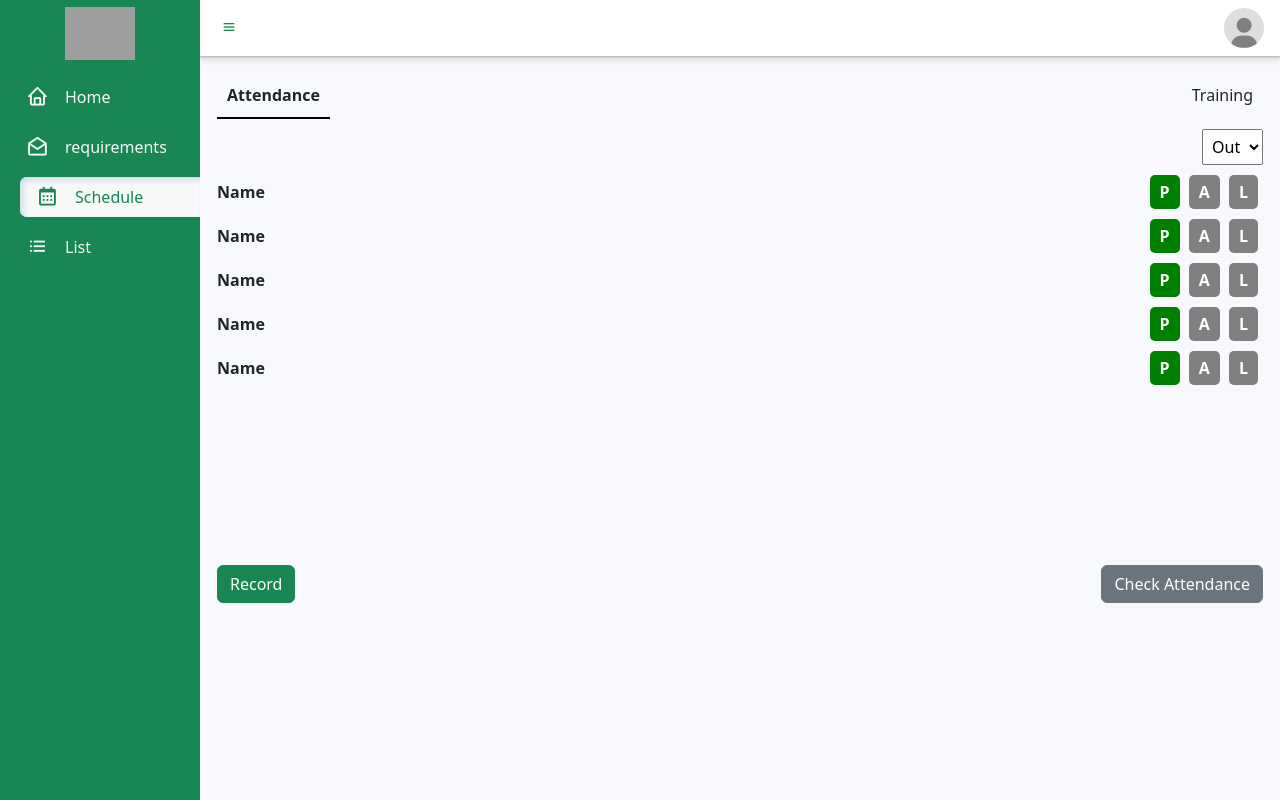
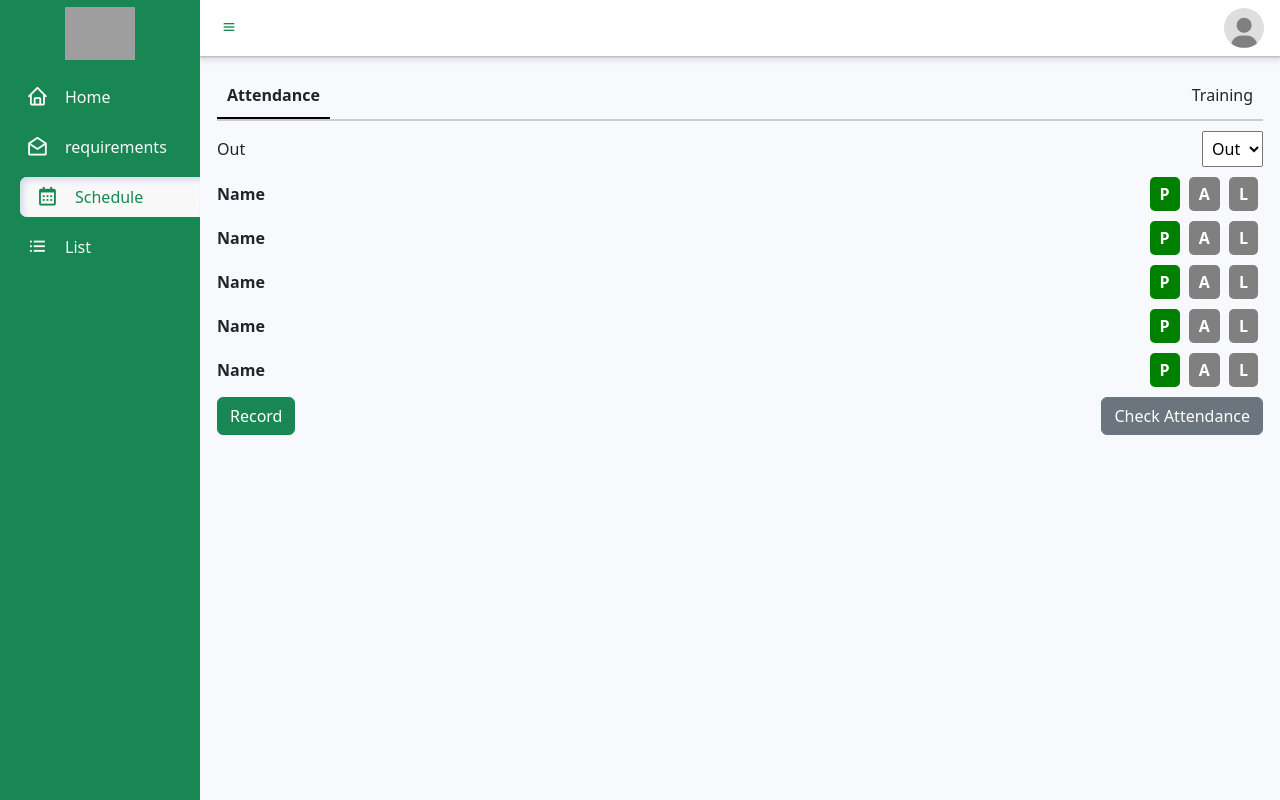
Before and after one commit to Arroyojustin/Jaguars, a PHP site: page /Coach/coach.php in a window 1280 px wide, after a click on "Schedule". Run offline with PHP 8.4, Linux system fonts and the light colour scheme; data comes from the database, SQL or seed files in the repository; data that the repository does not hold is empty; some libraries are stand-ins or nearby versions; grey boxes are pictures that could not be loaded.

Commit message:
push all goods training

```diff
--- a/Coach/pages/schedule.php
+++ b/Coach/pages/schedule.php
@@ -4,7 +4,7 @@
       <div class="attendance-training-tab">Training</div>
     </div>
     <div class="attendance-training-dropdown">
-      <label for="attendance-status"></label>
+      <label for="attendance-status">Out</label>
       <select id="attendance-status">
         <option value="out">Out</option>
         <option value="in">In</option>
@@ -52,7 +52,7 @@
         </div>
       </div>
     </div>
-    <div class="attendance-training-buttons">
+    <div class="attendance-training-buttons d-flex justify-content-between">
       <button class="btn btn-success record">Record</button>
       <button class="btn btn-secondary check-attendance">Check Attendance</button>
     </div>
--- a/assets/css/coach css/schedule.css
+++ b/assets/css/coach css/schedule.css
@@ -10,15 +10,13 @@
   margin: 20px auto;
   padding: 15px;
   font-family: Arial, sans-serif;
-    display: flex;
-    flex-direction: column;
-    height: 100vh; /* Full viewport height */
 }
 
 /* Tabs styling */
 .attendance-training-tabs {
   display: flex;
   justify-content: space-between;
+  border-bottom: 2px solid #ccc;
   margin-bottom: 10px;
 }
 
@@ -46,10 +44,9 @@
 }
 
 /* Table layout */
-  /* .attendance-training-table {
-    flex-grow: 1;
-    overflow-y: auto;
-  } */
+.attendance-training-table {
+  width: 100%;
+}
 
 .attendance-training-row {
   display: flex;
@@ -82,10 +79,3 @@
 .attendance-training-options button.L {
   background-color: gray;
 }
-
-  /* Buttons at the bottom */
-  .attendance-training-buttons {
-    margin-top: 180px; /* Push buttons to the bottom */
-    display: flex;
-    justify-content: space-between;
-  }
```
Lines whose indentation alone changed are shown as unchanged.
